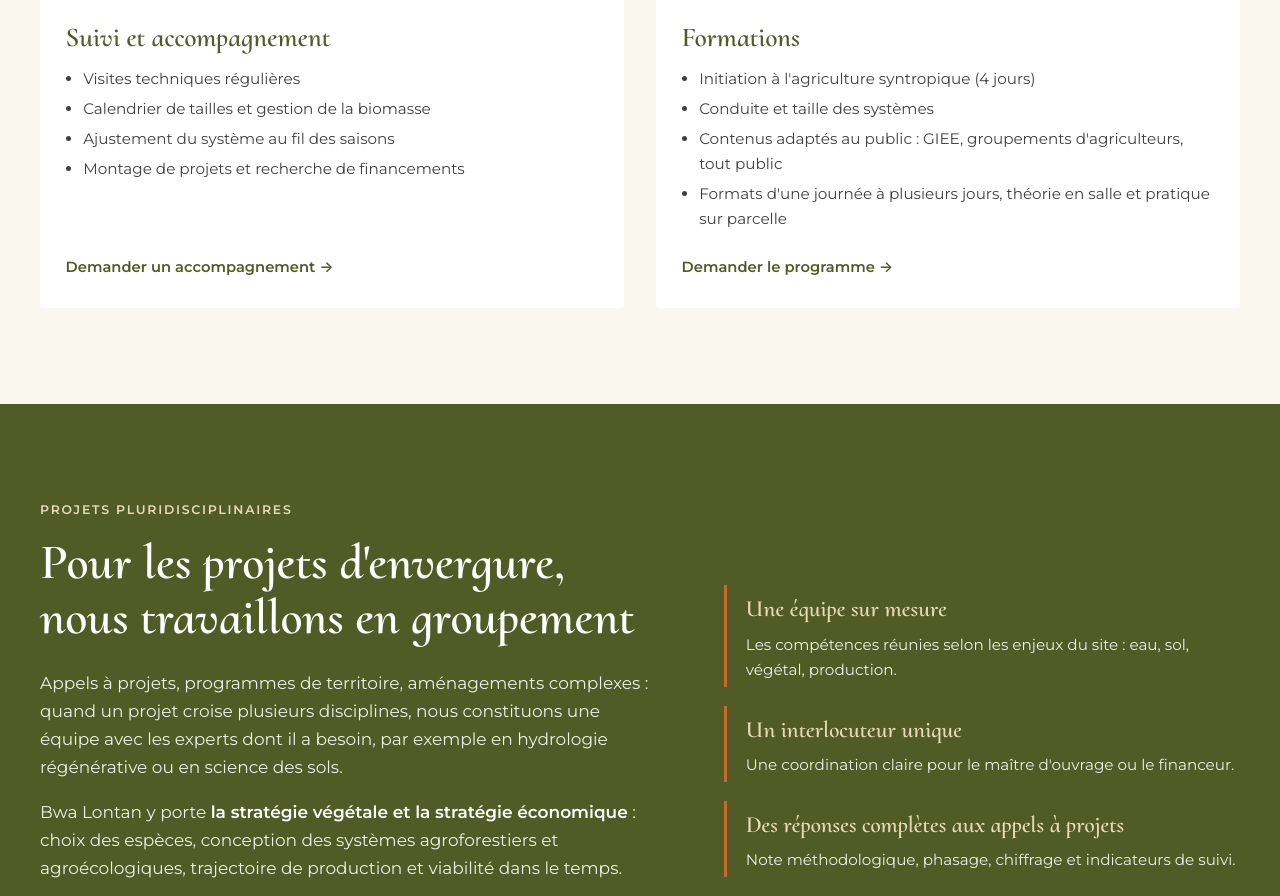
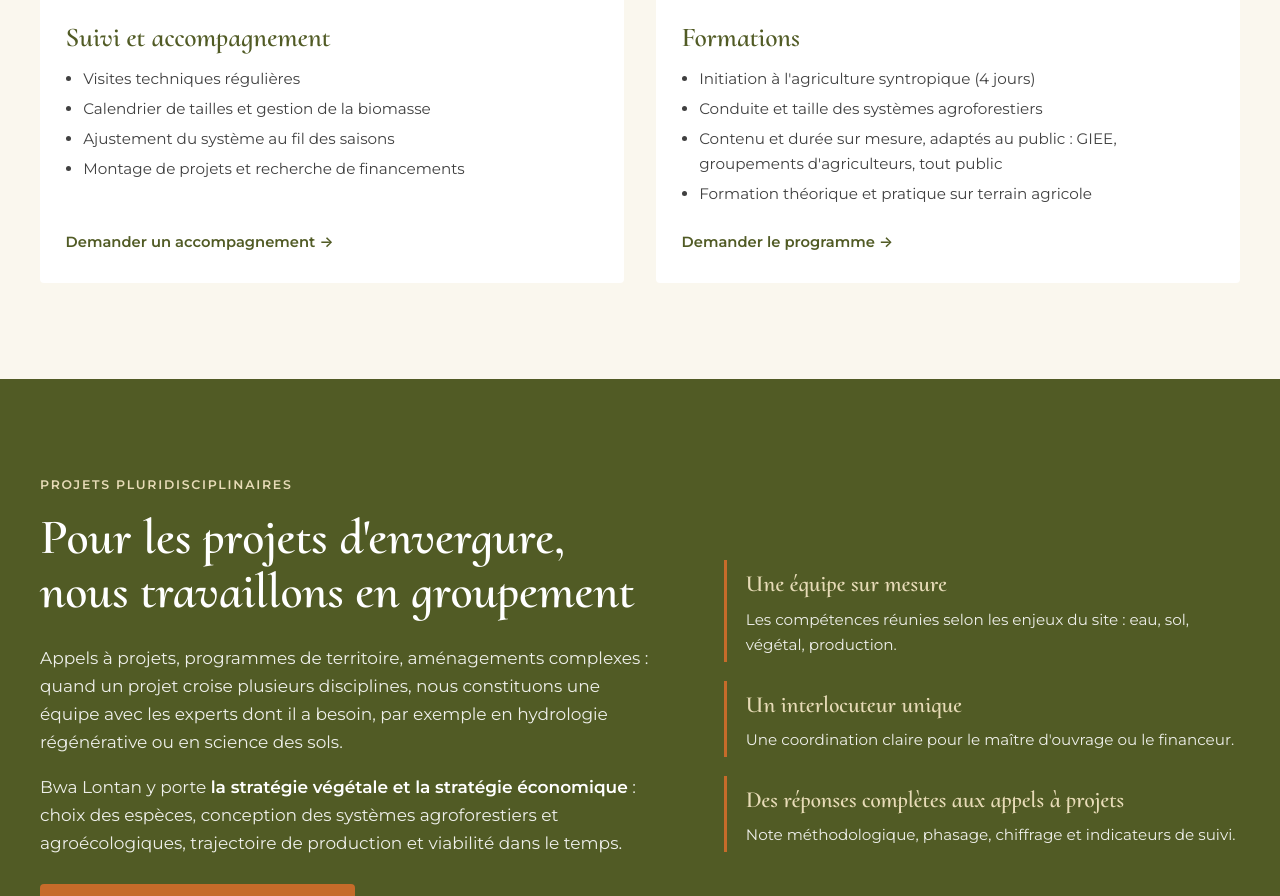
Before and after one commit to bwalontan/site-bwalontan, a plain HTML site: page index.html in a window 1280 px wide. Shown: the part 2705-3601 px from the top of the page. Drawn offline with Linux system fonts and the light colour scheme.

Commit message:
Textes de la carte Formations
Co-Authored-By: Claude Opus 5.5 <noreply@anthropic.com>
Claude-Session: https://claude.ai/code/session_01E5dwHA4jkcmvAnokRCMsnH

```diff
--- a/index.html
+++ b/index.html
@@ -108,9 +108,9 @@
             <h3>Formations</h3>
             <ul>
               <li>Initiation à l'agriculture syntropique (4 jours)</li>
-              <li>Conduite et taille des systèmes</li>
-              <li>Contenus adaptés au public : GIEE, groupements d'agriculteurs, tout public</li>
-              <li>Formats d'une journée à plusieurs jours, théorie en salle et pratique sur parcelle</li>
+              <li>Conduite et taille des systèmes agroforestiers</li>
+              <li>Contenu et durée sur mesure, adaptés au public : GIEE, groupements d'agriculteurs, tout public</li>
+              <li>Formation théorique et pratique sur terrain agricole</li>
             </ul>
             <a class="more" href="mailto:contact@bwalontan.re?subject=Demande%20de%20programme%20de%20formation">Demander le programme</a>
           </div>
```
